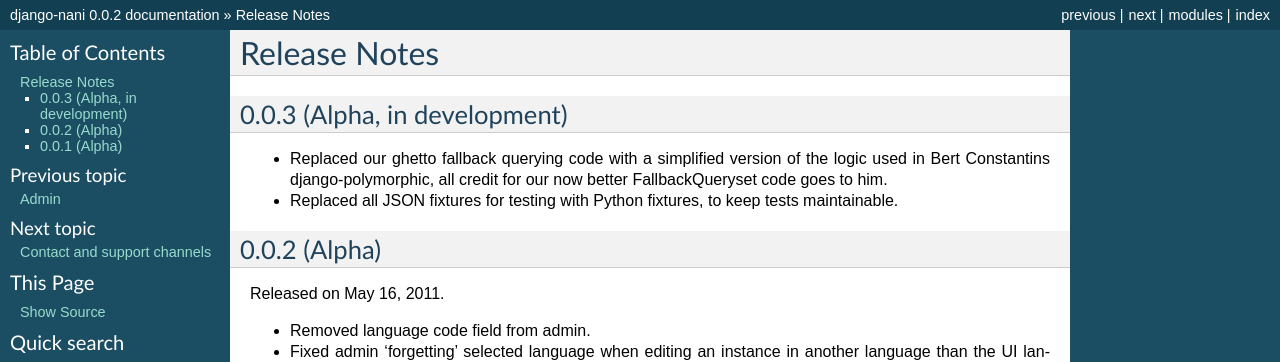
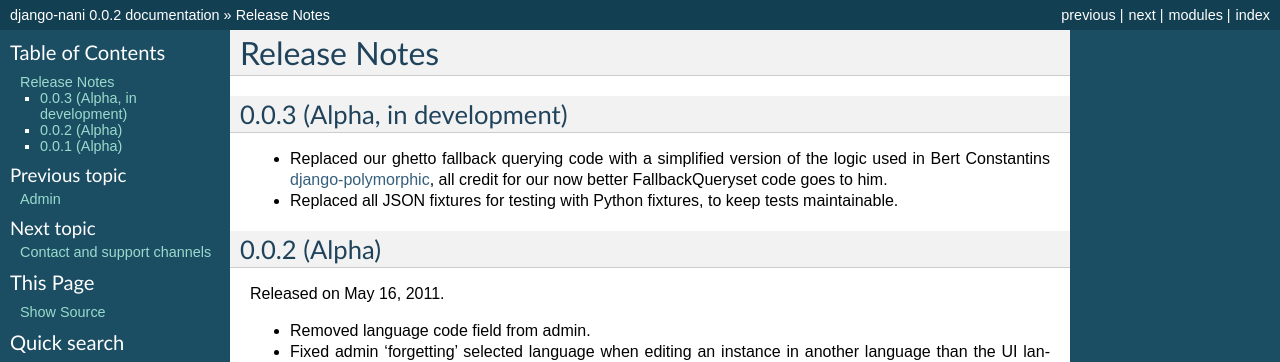
Before and after one commit to KristianOellegaard/django-hvad, a Sphinx documentation site: the page built from docs/public/release_notes.rst, in a window 1280 px wide. Shown: the top 362 px of the page. Built offline with Sphinx 7.4.7, drawn with Linux system fonts in a browser that asks for light colours.

```diff
--- a/docs/public/release_notes.rst
+++ b/docs/public/release_notes.rst
@@ -10,7 +10,7 @@ Release Notes
 *****************************
 
 * Replaced our ghetto fallback querying code with a simplified version of the
-  logic used in Bert Constantins django-polymorphic, all credit for our now
+  logic used in Bert Constantins `django-polymorphic`_, all credit for our now
   better FallbackQueryset code goes to him.
 * Replaced all JSON fixtures for testing with Python fixtures, to keep tests
   maintainable.
```
Also changed, not shown: other parts of docs/public/release_notes.rst (+3 -0 lines).
